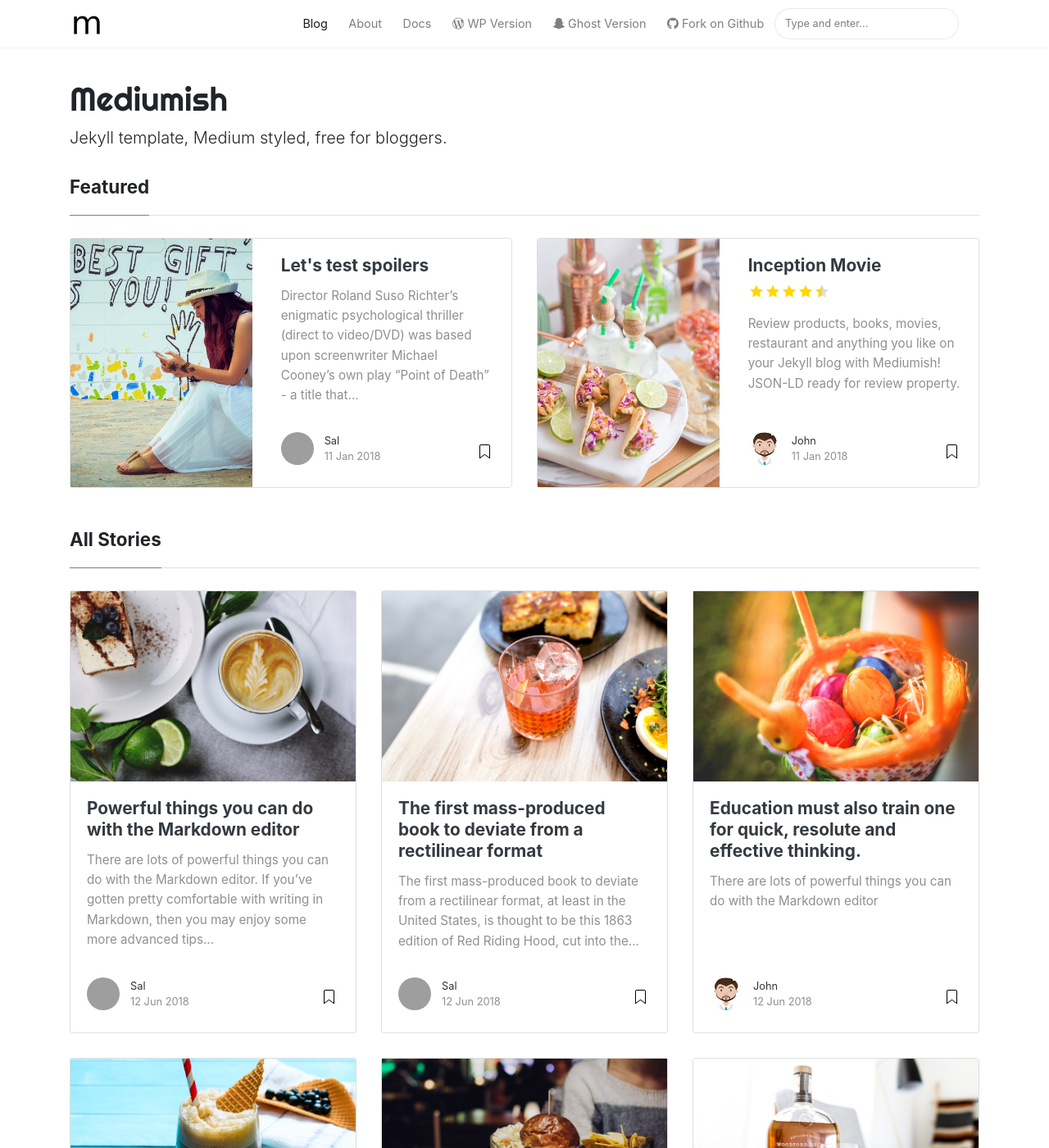
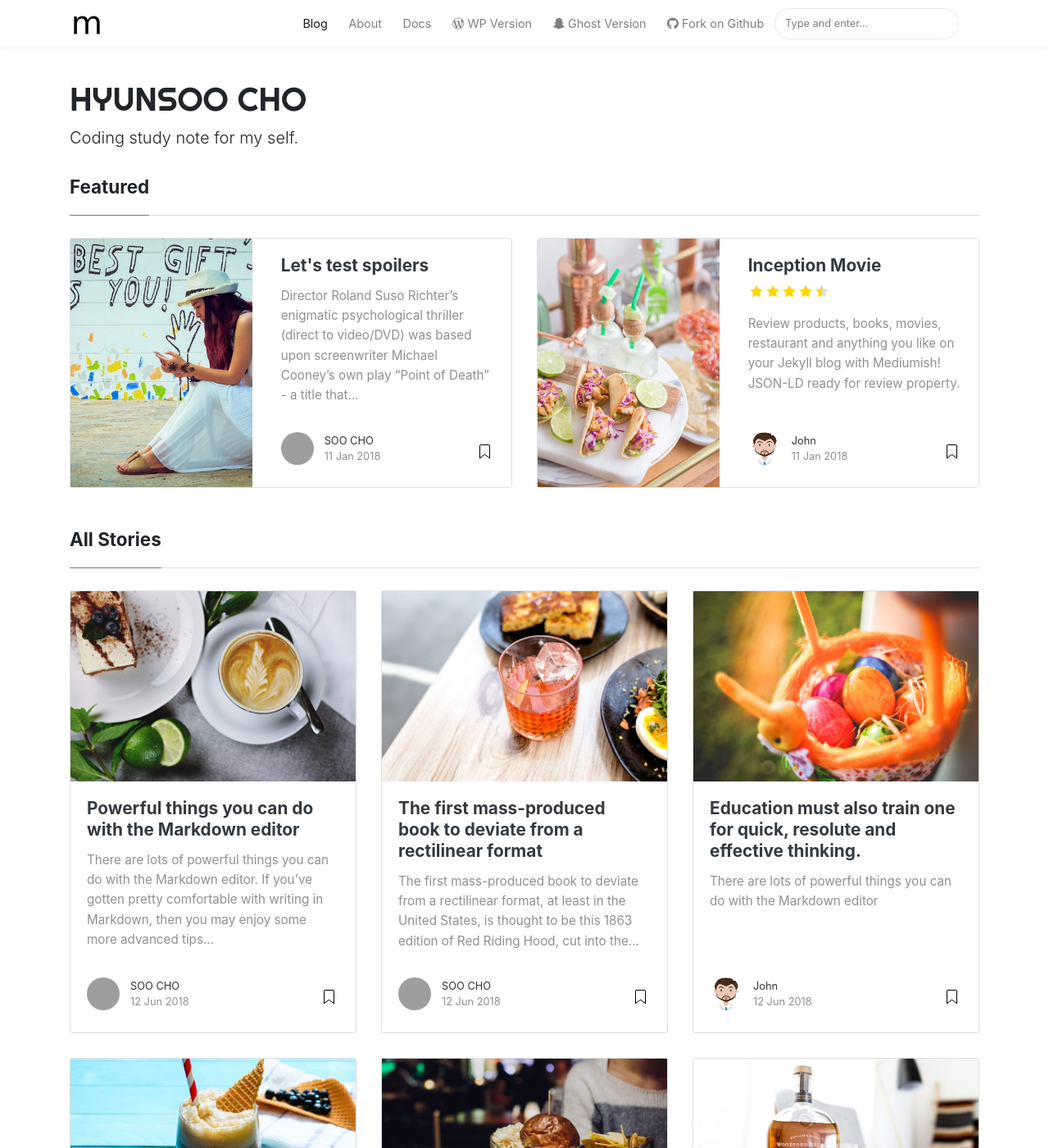
Before and after one commit to soocooby/coding_studynote, a Jekyll site: the page built from index.html, in a window 1280 px wide and 1400 px high. Shown: the whole window at 82% size. Built offline with Jekyll 4.4.1, drawn with Linux system fonts in a browser that asks for light colours; nearby versions of some CDN libraries; the list of posts is cut into pages by our own code; some of the changed text lies outside the part shown; grey boxes are pictures that could not be loaded.

Commit message:
Update _config.yml

```diff
--- a/_config.yml
+++ b/_config.yml
@@ -1,12 +1,12 @@
 # Site
-name: "Mediumish"
-title: "Mediumish"
-description: "Jekyll template, Medium styled, free for bloggers."
+name: "HYUNSOO CHO"
+title: "Coding Study NOTE"
+description: "Coding study note for my self."
 logo: 'assets/images/logo.png'
 favicon: 'assets/images/logo.png'
 baseurl: /coding_studynote
 google_analytics: 'UA-46278016-1'
-disqus: 'demowebsite'
+disqus: 'personal_website'
 mailchimp-list: 'https://wowthemes.us11.list-manage.com/subscribe/post?u=8aeb20a530e124561927d3bd8&amp;id=8c3d2d214b'
 include: ["_pages"]
 permalink: /:title/
@@ -14,10 +14,10 @@ permalink: /:title/
 # Authors
 authors:
   sal:
-    name: Sal
-    display_name: Sal
+    name: HYUNSOO CHO
+    display_name: SOO CHO
     gravatar: e56154546cf4be74e393c62d1ae9f9d4
-    email: wowthemesnet@gmail.com
+    email: soocooby@outlook.com
     web: https://www.wowthemes.net
     twitter: https://twitter.com/wowthemesnet
     description: "Author of Mediumish, a Bootstrap Medium styled template available for WordPress, HTML, Ghost and Jekyll. You are currently previewing Jekyll template demo."
@@ -62,7 +62,7 @@ kramdown:
       line_numbers: true
 
 # Adsense (change to "enabled" to activate, also your client id and ad slot. Create a new ad unit from your Adsense account to get the slot.)
-adsense: "disabled"
+adsense: "enabled"
 adsense-data-ad-client: "ca-pub-3412143450191416"
 adsense-data-ad-slot: "1363087678"
 
```
